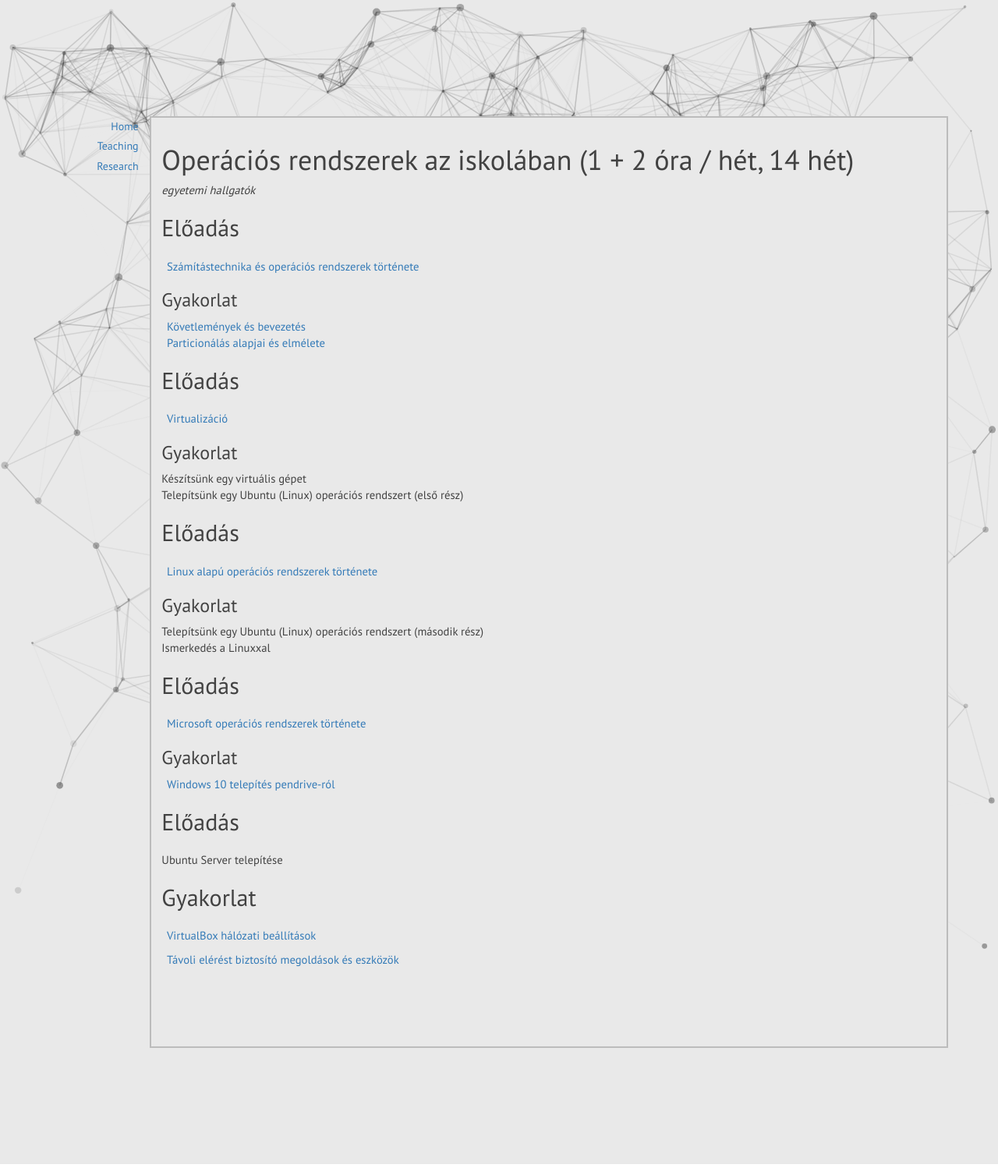
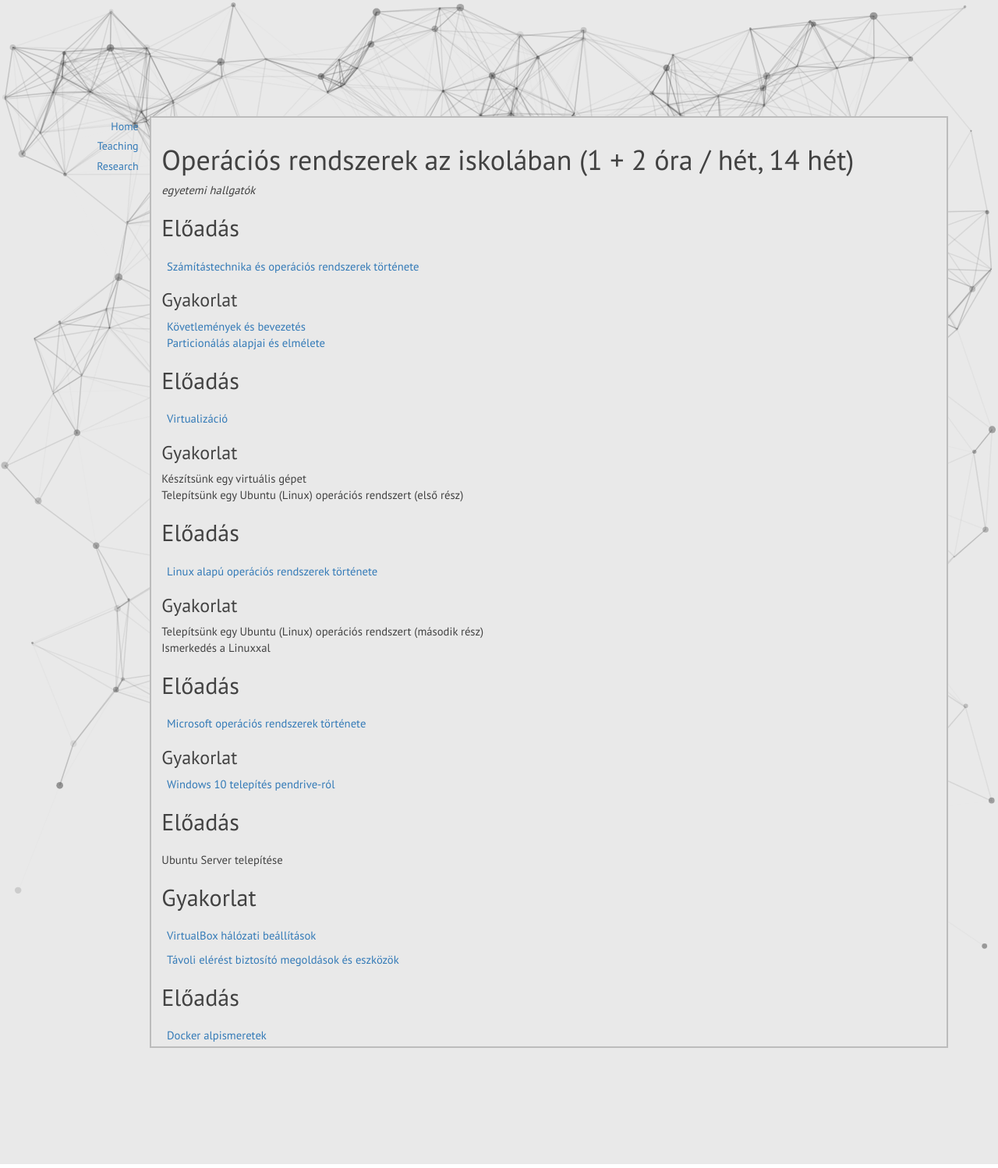
Before and after one commit to geryxyz/geryxyz, a Jekyll site: the page built from content/os-in-school/university.html, in a window 1280 px wide. Shown: the whole page at 78% size. Built offline with Jekyll 4.4.1, drawn with Linux system fonts in a browser that asks for light colours; nearby versions of some CDN libraries; library files that are not in the unit come from our copies.

Commit message:
Update university.html

```diff
--- a/content/os-in-school/university.html
+++ b/content/os-in-school/university.html
@@ -35,6 +35,11 @@
 <p><a href="virtualbox-network.html">VirtualBox hálózati beállítások</a></p>
 <p><a href="remote.html">Távoli elérést biztosító megoldások és eszközök</a></p>
 
+<h2>Előadás</h2>
+<p><a href="docker.html">Docker alpismeretek</a></p>
+<h2>Gyakorlat</h2>
+<p>Docker bemutatása a <a href="https://projects.eclipse.org/projects/technology.scava">SCAVA</a> ipari projekten keresztül</p>
+
 <!--<h2>Webszerver</h2>
 <h3>Gyakorlat: Készítsünk egy HTTP szervert</h3>
 
```
